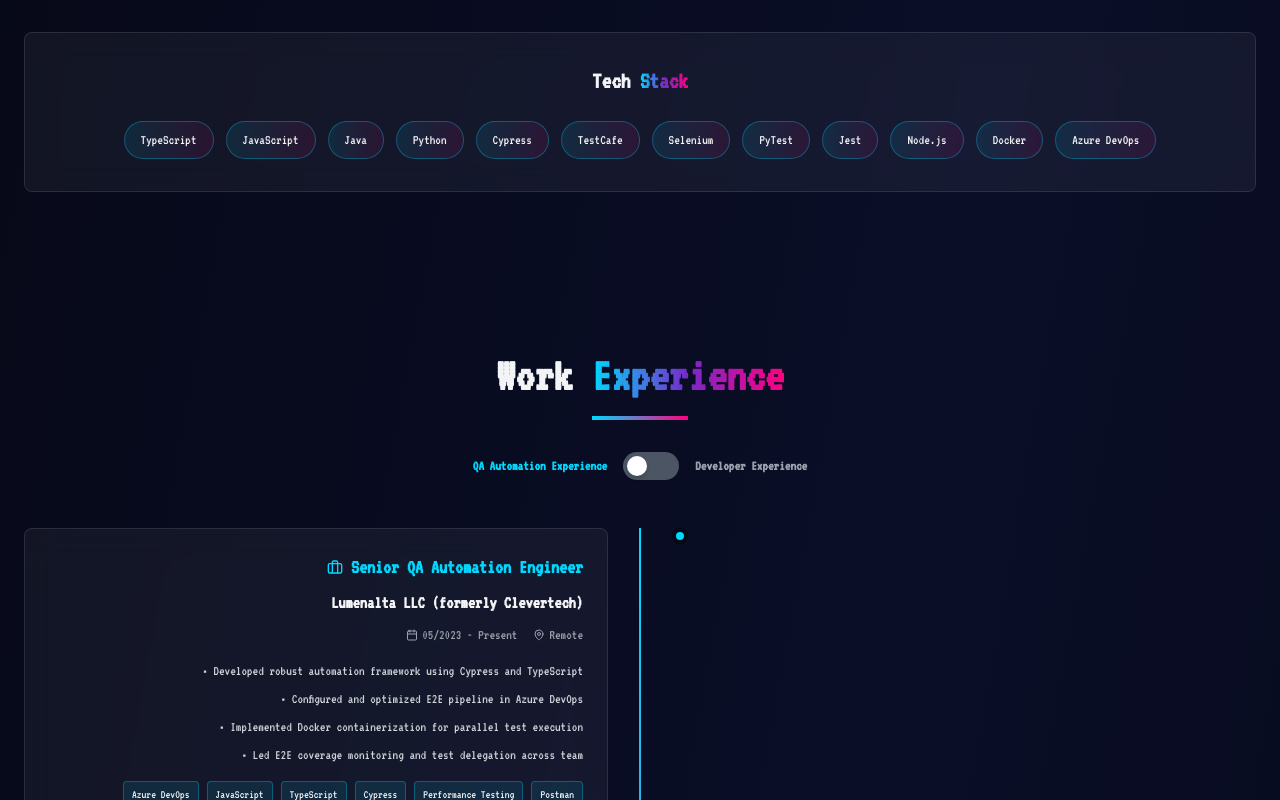
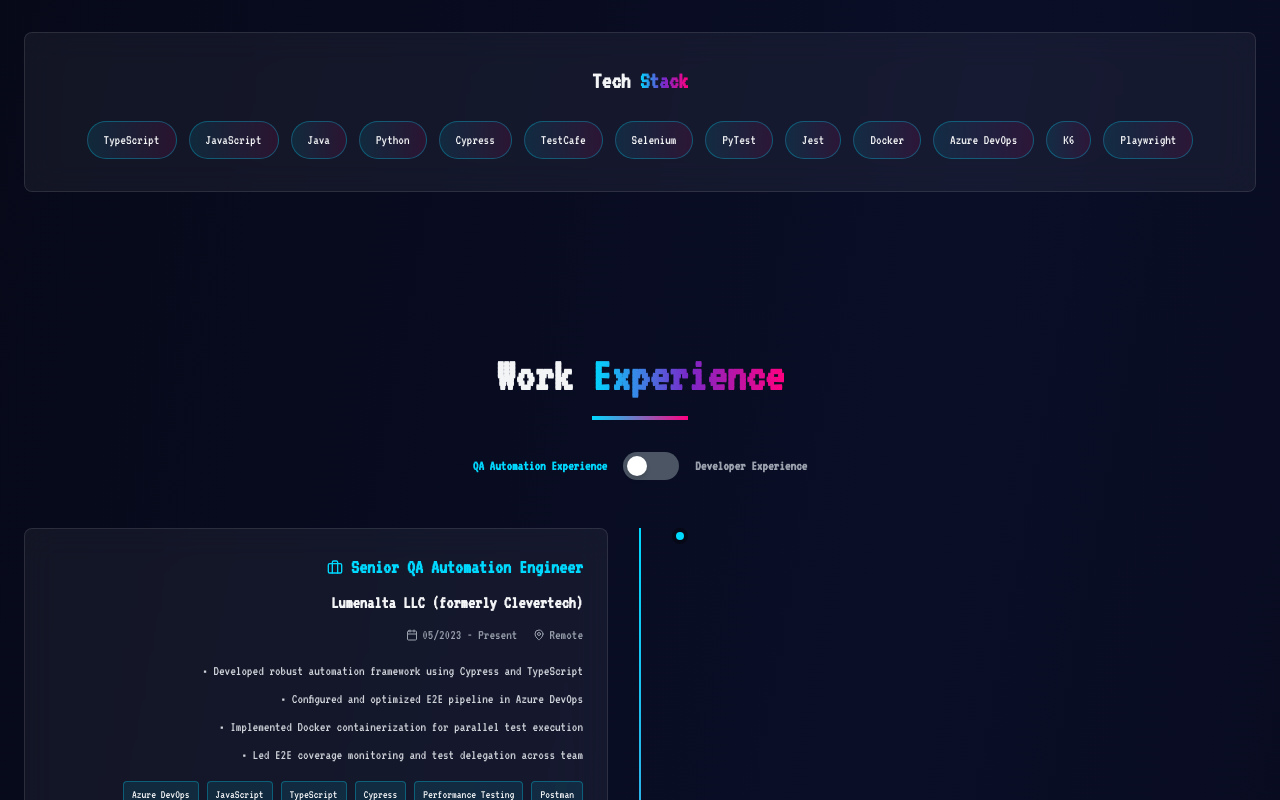
Before and after one commit to rcastaneda-dev/portfolio, a Next.js app: page / in a window 1280 px wide. Shown: the part 1460-2260 px from the top of the page. Built offline with nearby package versions, Linux system fonts and the light colour scheme.

Commit message:
feat: add K6 and Playwright to tech stack and skills

```diff
--- a/components/About.tsx
+++ b/components/About.tsx
@@ -33,8 +33,8 @@
 
   const techStack = [
     'TypeScript', 'JavaScript', 'Java', 'Python',
-    'Cypress', 'TestCafe', 'Selenium', 'PyTest', 'Jest', 'Node.js',
-    'Docker', 'Azure DevOps'
+    'Cypress', 'TestCafe', 'Selenium', 'PyTest', 'Jest',
+    'Docker', 'Azure DevOps', 'K6', 'Playwright'
   ];
 
   return (
--- a/components/Skills.tsx
+++ b/components/Skills.tsx
@@ -14,6 +14,7 @@
 } from 'react-icons/si';
 import { FaJava } from 'react-icons/fa';
 import { VscAzureDevops } from 'react-icons/vsc';
+import { FaMasksTheater } from 'react-icons/fa6';
 
 const Skills = () => {
   const ref = useRef(null);
@@ -39,7 +40,8 @@
         { name: 'Jest', icon: <SiJest /> },
         { name: 'Selenium', icon: <SiSelenium /> },
         { name: 'PyTest', icon: <SiPytest /> },
-        { name: 'K6', icon: <SiK6 /> }
+        { name: 'K6', icon: <SiK6 /> },
+        { name: 'Playwright', icon: <FaMasksTheater /> }
       ]
     },
     {
```
